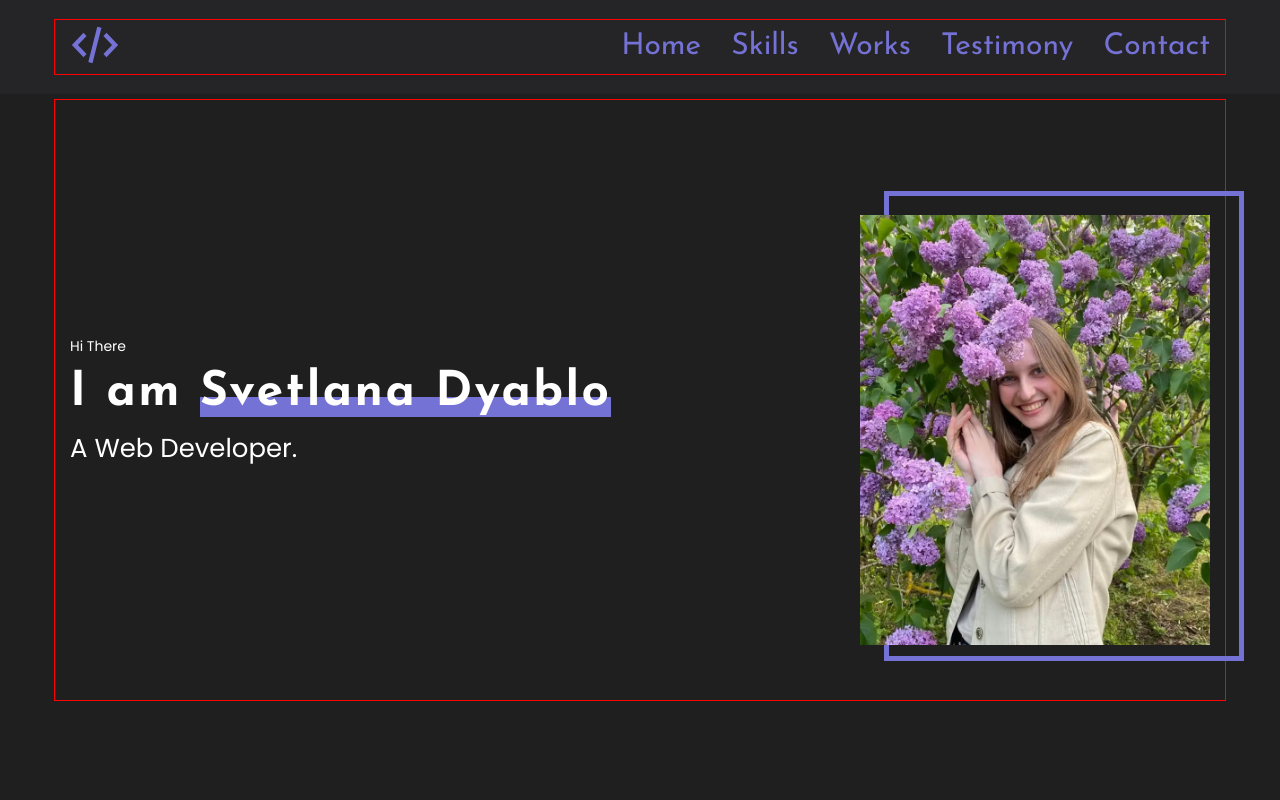
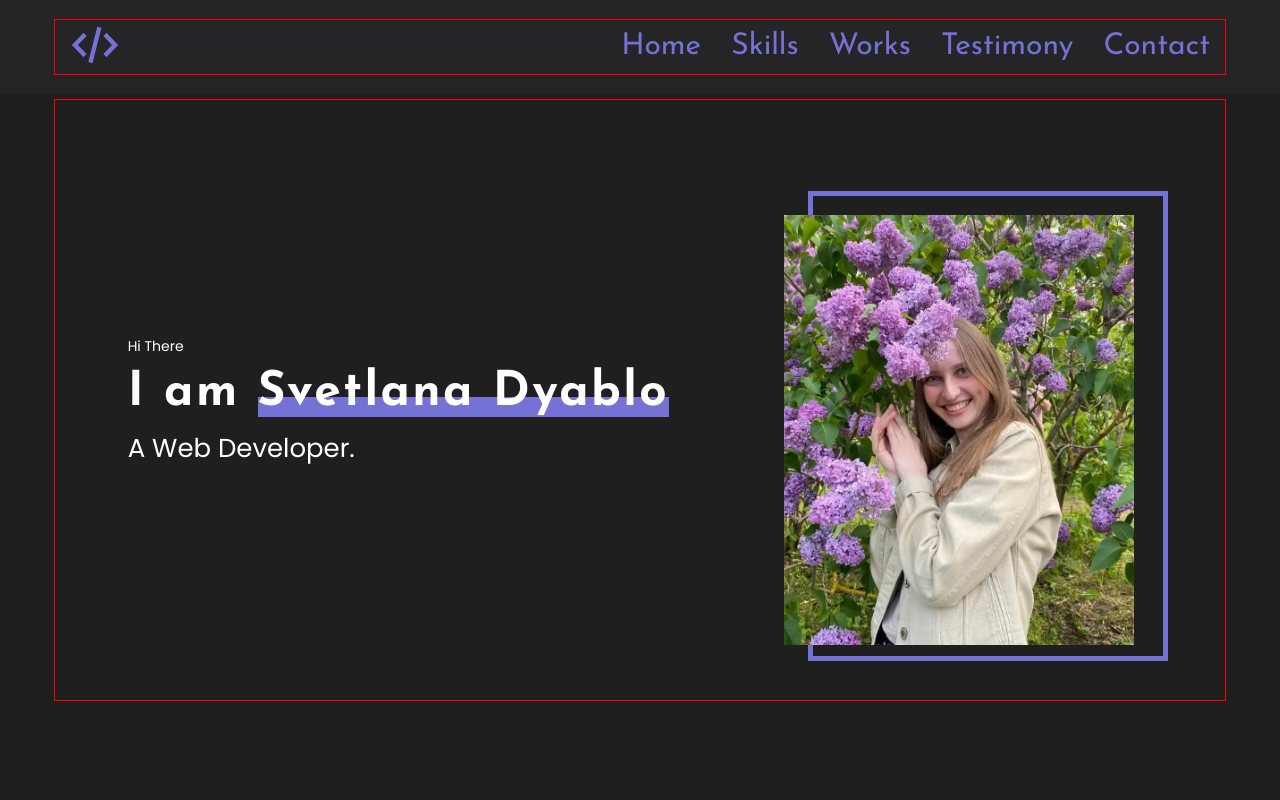
Before and after one commit to Moi-glaza-vezde/portfolio1, a React app: page / in a window 1280 px wide. Shown: the top 800 px of the page. Built offline with nearby package versions, Linux system fonts and the light colour scheme.

Commit message:
main part 3 done

```diff
--- a/src/layout/sections/main/Main.tsx
+++ b/src/layout/sections/main/Main.tsx
@@ -10,7 +10,7 @@ export const Main = () => {
    return (
       <StyledMain>
          <Container>
-            <FlexWrapper align={'center'} justify={'space-between'} wrap={'wrap'}>
+            <FlexWrapper align={'center'} justify={'space-around'} wrap={'wrap'}>
                <div>
                   <SmallText>Hi There</SmallText>
                   <Name>
@@ -44,6 +44,8 @@ const Photo = styled.img`
    width: 350px;
    height: 430px;
    object-fit: cover;
+   margin-right: 18px;
+
    @media ${thems.media.mobile} {
       width: 310px;
       height: 380px;
@@ -100,6 +102,9 @@ const FotoWrapper = styled.div`
       @media ${thems.media.mobile} {
          width: 314px;
          height: 414px;
+
+         top: -17px;
+         left: 20px;
       }
    }
 `;
```
